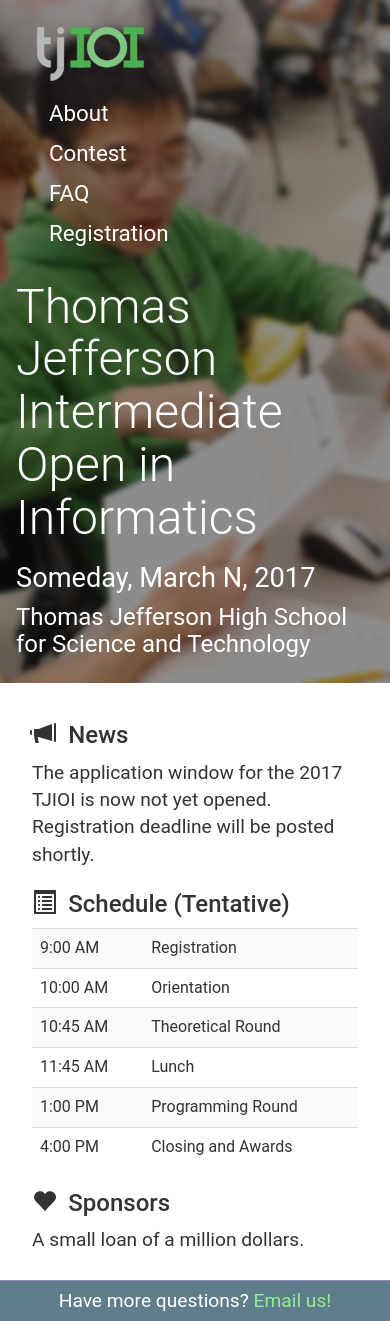
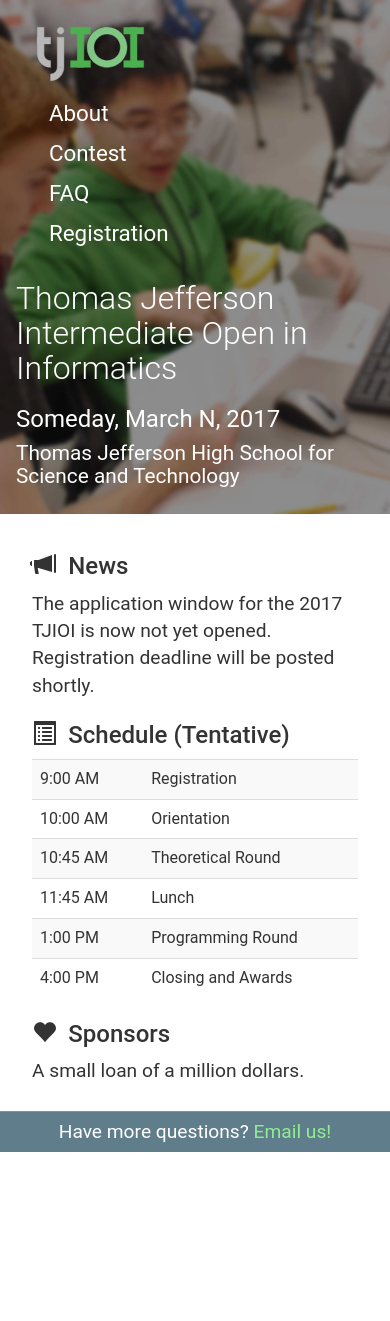
Before and after one commit to codeAligned/tjioi, a Jekyll site: the page built from index.html, in a window 390 px wide. Built offline with Jekyll 4.4.1, drawn with Linux system fonts in a browser that asks for light colours; after the commit the page ends 1152 px from its top, so only the background shows below that.

Commit message:
make mobile-friendly

```diff
--- a/_includes/head.html
+++ b/_includes/head.html
@@ -1,7 +1,7 @@
 <head>
     <meta charset="utf-8">
     <meta http-equiv="X-UA-Compatible" content="IE=edge">
-    <!-- <meta name="viewport" content="width=device-width, initial-scale=1"> -->
+    <meta name="viewport" content="width=device-width, initial-scale=1">
 
     <title>{% if page.title %}{{ page.title | escape }} &mdash; {% endif %}{{ site.title | escape }}</title>
     <meta name="description" content="{{ page.excerpt | default: site.description | strip_html | normalize_whitespace | truncate: 160 | escape }}">
--- a/assets/main.css
+++ b/assets/main.css
@@ -100,6 +100,17 @@
     font-weight: 400;
     margin-top: 0;
 }
+@media (max-width: 640px) {
+    .hero-content h1 {
+        font-size: 2rem;
+    }
+    .hero-content h2 {
+        font-size: 1.5rem;
+    }
+    .hero-content h3 {
+        font-size: 1.3rem;
+    }
+}
 
 .glyphicon {
     top: 2px;
```
Also changed, not shown: assets/img/hao_image_large_blur.jpg.
